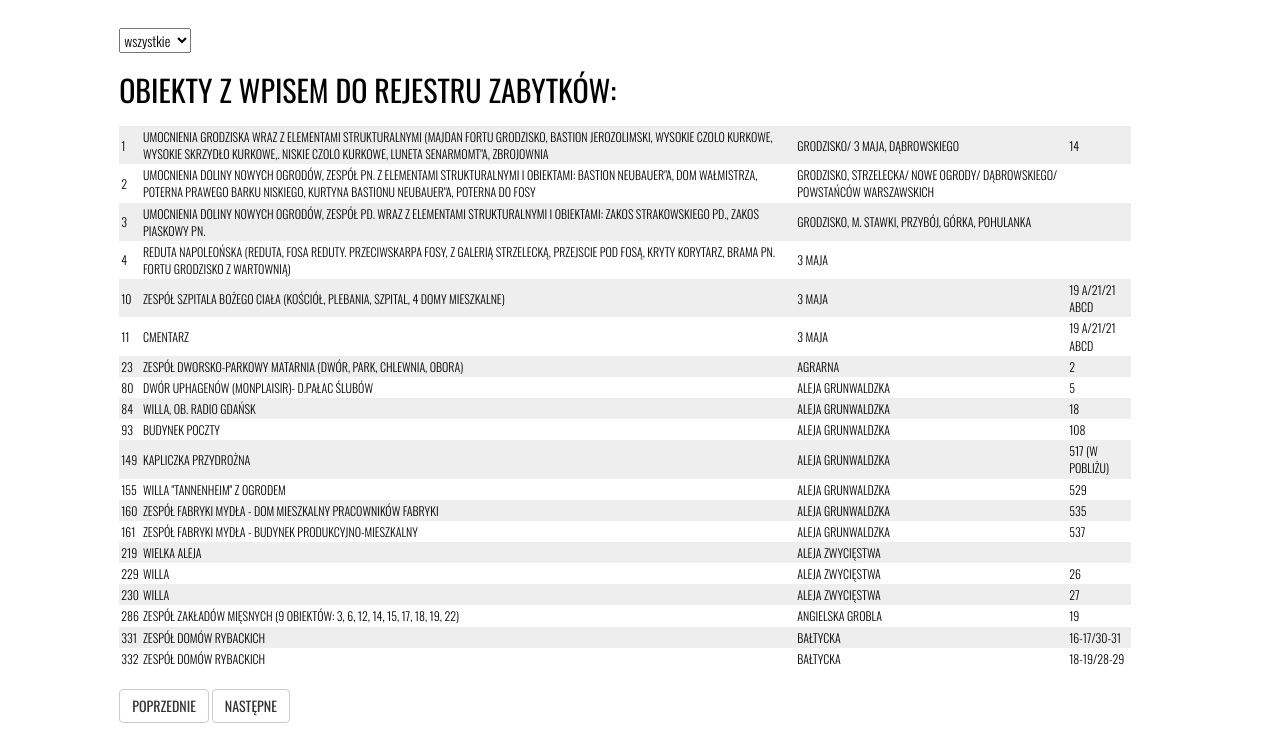
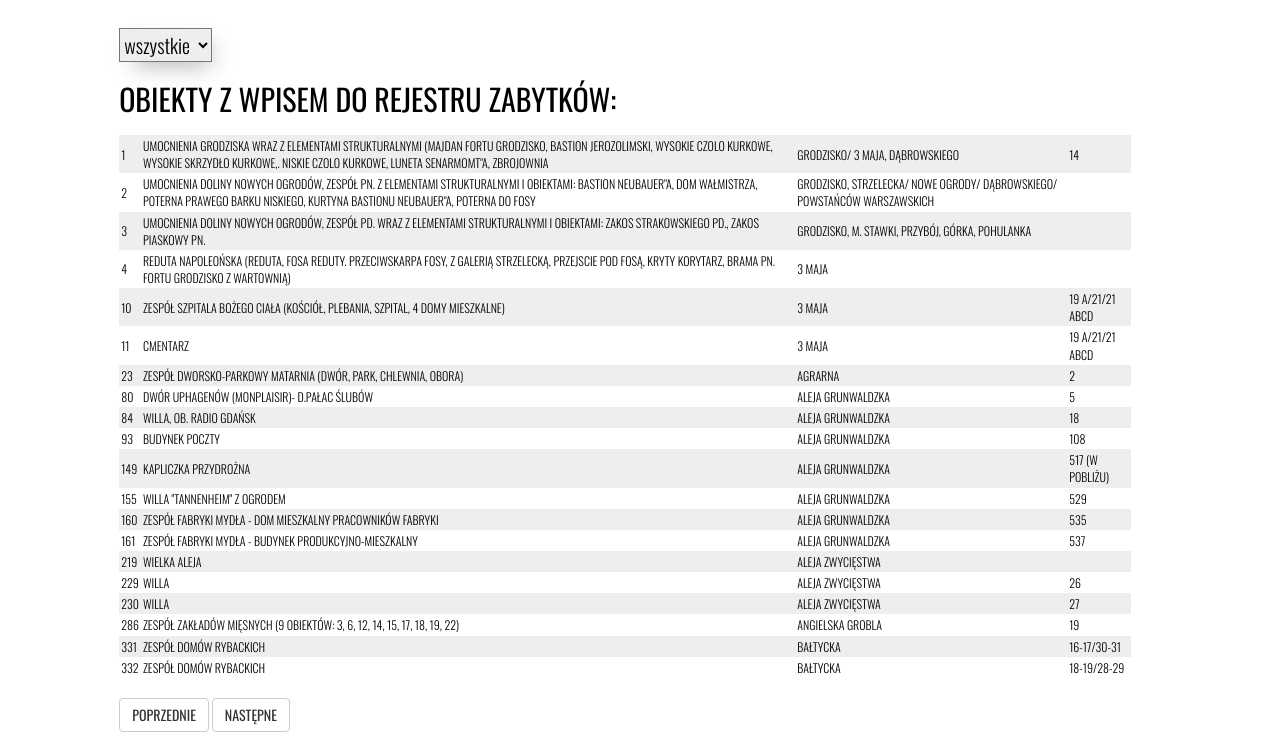
Before and after one commit to infoshareacademy/jfdd-monuments-app, a plain HTML site: page index.html in a window 1280 px wide. Shown: the part 672-1412 px from the top of the page. Drawn offline with nearby package versions, Linux system fonts and the light colour scheme; some packages are replaced by stand-ins of ours.

Commit message:
select dla glownego wykazu API

```diff
--- a/style/style2.css
+++ b/style/style2.css
@@ -271,3 +271,9 @@ body {
     box-shadow: 6px 15px 32px 0px rgba(0,0,0,0.4);
     font-weight: 400;
 }
+
+#opcjeZabytkow, #selectedMonument {
+    font-size: 20px;
+    background: #EEEEEE;
+    box-shadow: 7px 10px 25px -9px rgba(0,0,0,0.4);
+}
```
